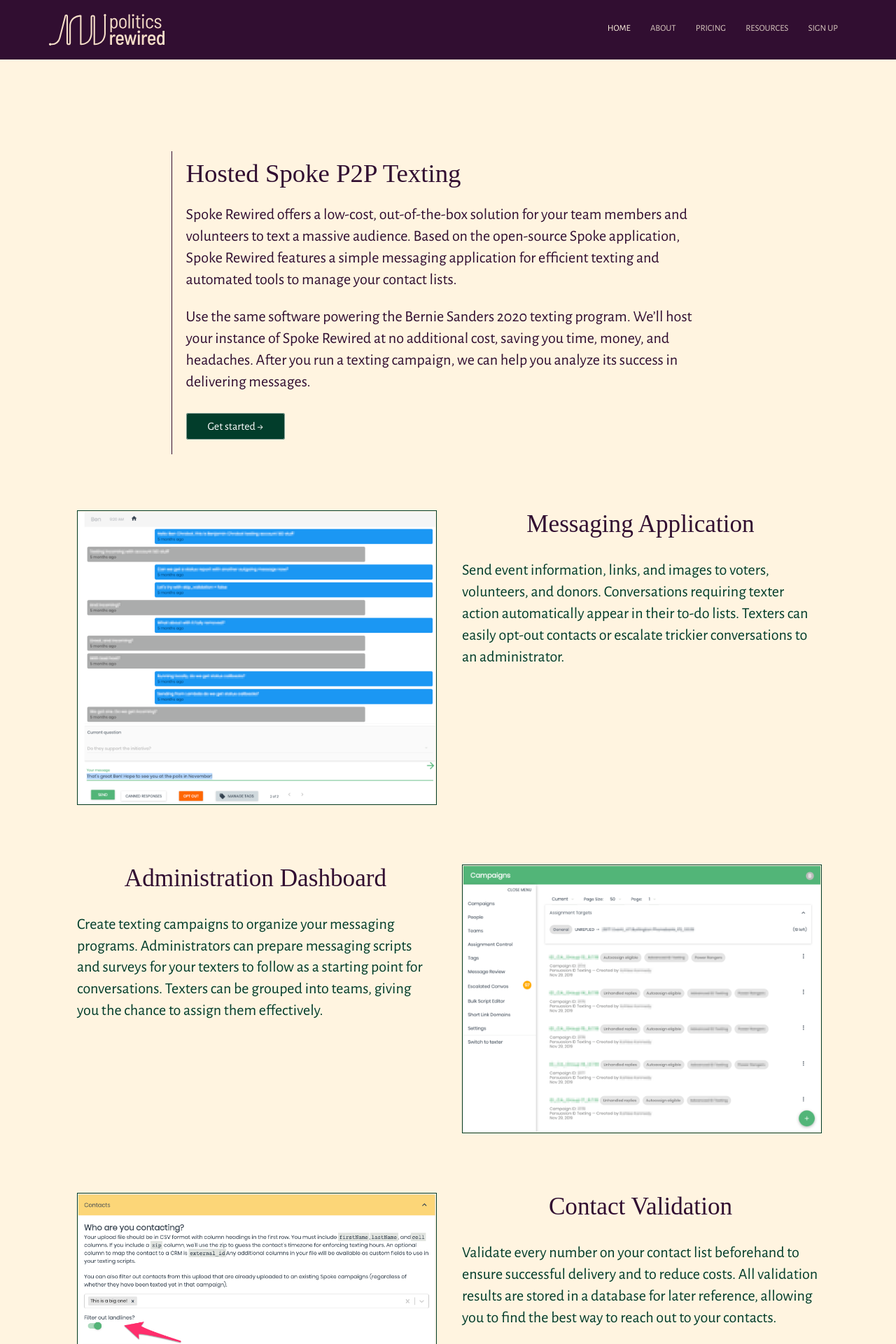
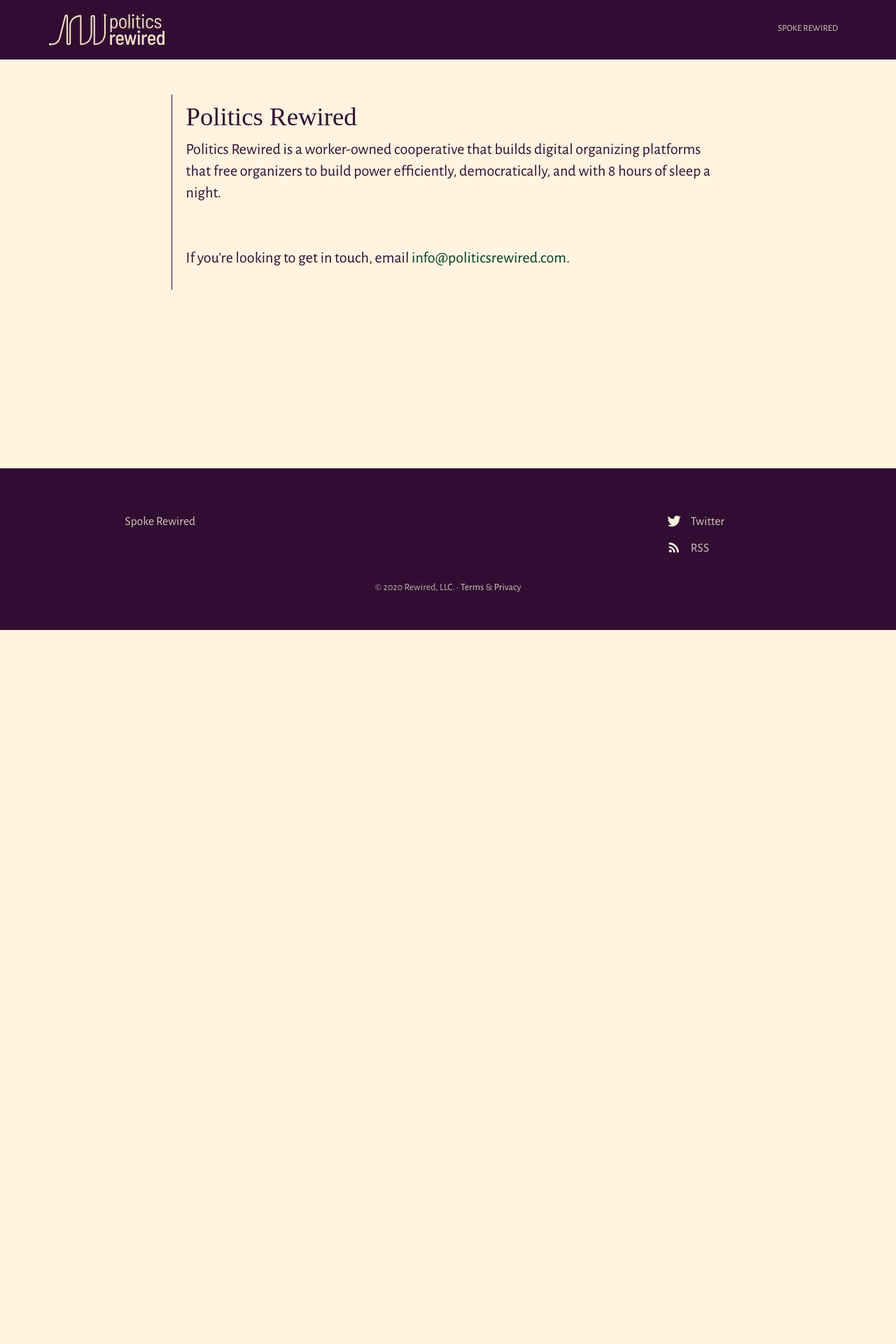
Before and after one commit to politics-rewired/politics-rewired.github.io, a Jekyll site: the page built from index.html, in a window 1280 px wide. Shown: the top 1920 px of the page at 70% size. Built offline with Jekyll 4.4.1, drawn with Linux system fonts in a browser that asks for light colours; some web fonts are replaced; after the commit the page ends 900 px from its top, so only the background shows below that; some of the changed text lies outside the part shown.

Commit message:
Revert "updating pricing, signup, deleting spoke.html, moving spoke.html to l… (#2)"
This reverts commit c429eaf8e7ed7d5776ad597962f45d7ca5f3d6df.

```diff
--- a/_includes/social-icon.html
+++ b/_includes/social-icon.html
@@ -17,6 +17,4 @@
 		<svg fill="#000000" height="24" viewBox="0 0 24 24" width="24" xmlns="http://www.w3.org/2000/svg"><path d="M10,16.5V7.5L16,12M20,4.4C19.4,4.2 15.7,4 12,4C8.3,4 4.6,4.19 4,4.38C2.44,4.9 2,8.4 2,12C2,15.59 2.44,19.1 4,19.61C4.6,19.81 8.3,20 12,20C15.7,20 19.4,19.81 20,19.61C21.56,19.1 22,15.59 22,12C22,8.4 21.56,4.91 20,4.4Z" /></svg>
 	{% when "RSS" %}
 		<svg fill="#000000" height="24" viewBox="0 0 24 24" width="24" xmlns="http://www.w3.org/2000/svg"><path d="M0 0h24v24H0z" fill="none"/><circle cx="6.18" cy="17.82" r="2.18"/><path d="M4 4.44v2.83c7.03 0 12.73 5.7 12.73 12.73h2.83c0-8.59-6.97-15.56-15.56-15.56zm0 5.66v2.83c3.9 0 7.07 3.17 7.07 7.07h2.83c0-5.47-4.43-9.9-9.9-9.9z"/></svg>
-  {% when "Github" %}
-		<svg fill="#000000" role="img" viewBox="0 0 24 24" xmlns="http://www.w3.org/2000/svg"><path d="M12 .297c-6.63 0-12 5.373-12 12 0 5.303 3.438 9.8 8.205 11.385.6.113.82-.258.82-.577 0-.285-.01-1.04-.015-2.04-3.338.724-4.042-1.61-4.042-1.61C4.422 18.07 3.633 17.7 3.633 17.7c-1.087-.744.084-.729.084-.729 1.205.084 1.838 1.236 1.838 1.236 1.07 1.835 2.809 1.305 3.495.998.108-.776.417-1.305.76-1.605-2.665-.3-5.466-1.332-5.466-5.93 0-1.31.465-2.38 1.235-3.22-.135-.303-.54-1.523.105-3.176 0 0 1.005-.322 3.3 1.23.96-.267 1.98-.399 3-.405 1.02.006 2.04.138 3 .405 2.28-1.552 3.285-1.23 3.285-1.23.645 1.653.24 2.873.12 3.176.765.84 1.23 1.91 1.23 3.22 0 4.61-2.805 5.625-5.475 5.92.42.36.81 1.096.81 2.22 0 1.606-.015 2.896-.015 3.286 0 .315.21.69.825.57C20.565 22.092 24 17.592 24 12.297c0-6.627-5.373-12-12-12"/></svg>
 {% endcase %}
--- a/_sass/elements.scss
+++ b/_sass/elements.scss
@@ -48,7 +48,7 @@
 }
 
 a {
-  color: $primary-plum;
+  color: $primary-cream;
   text-decoration: none;
 }
 
--- a/_sass/pricing.scss
+++ /dev/null
@@ -1,73 +0,0 @@
-.plans {
-	@extend %flexbox;
-	@include flex-flow(wrap);
-	padding: 50px 0 30px 0;
-
-	.plan {
-		list-style: none;
-		padding: 0;
-		margin: 0 10px 50px 10px;
-		text-align: center;
-		border: 1px solid #eee;
-		border-radius: 5px;
-		box-shadow: 0px 0px 10px #eee;
-		width: 100%;
-
-		.highlighted {
-			font-size: 1.2em
-		}
-
-		.pricing-cta {
-			padding: 0;
-			margin: 0 10px 0px 10px;
-
-
-			a {
-				display: block;
-				box-sizing: border-box;
-				padding: 0px 0;
-				border-radius: 0 0 0px 0px;
-				border: 0;
-			}
-		}
-
-		@media #{$desktop} {
-			-webkit-flex: 1;
-			flex: 1;
-		}
-
-		li {
-			border-top-right-radius: 5px;
-			border-top-left-radius: 5px;
-			padding: 20px 0;
-			h3 {
-				padding: 0;
-				margin: 0;
-				color: #fff;
-				font-weight: normal;
-			}
-		}
-	}
-}
-
-.faq {
-	@media #{$desktop} {
-		@include columns(2);
-	}
-	color: #666;
-	div {
-		break-inside: avoid;
-		padding: 25px 0;
-	}
-
-	dt {
-		font-weight: bold;
-		margin: 0 0 5px 0;
-	}
-
-	dd {
-		padding: 0;
-		margin: 0;
-
-	}
-}
--- a/_sass/variables.scss
+++ b/_sass/variables.scss
@@ -3,7 +3,7 @@
 $middle-gradient-color: mix($brand-color, $secondary-brand-color, 95%);
 
 // Breakpoints
-$tablet: "(min-width: 480px)";
+$tablet: "(min-width: 450px)";
 $mid-point: "(min-width: 620px)";
 $desktop: "(min-width: 768px)";
 
--- a/index.html
+++ b/index.html
@@ -1,56 +1,21 @@
 ---
-title: Spoke
-layout: page
-override:
-  heading: Hosted Spoke P2P Texting
-  description:
-    - Spoke Rewired offers a low-cost, out-of-the-box solution for your team members and volunteers to text a massive audience. Based on the open-source Spoke application, Spoke Rewired features a simple messaging application for efficient texting and automated tools to manage your contact lists.
-    - Use the same software powering the Bernie Sanders 2020 texting program. We’ll host your instance of Spoke Rewired at no additional cost, saving you time, money, and headaches. After you run a texting campaign, we can help you analyze its success in delivering messages.
-sections:
-  - title: Messaging Application
-    content: Send event information, links, and images to voters, volunteers, and donors. Conversations requiring texter action automatically appear in their to-do lists. Texters can easily opt-out contacts or escalate trickier conversations to an administrator.
-    image: texter.png
-  - title: Administration Dashboard
-    content: Create texting campaigns to organize your messaging programs. Administrators can prepare messaging scripts and surveys for your texters to follow as a starting point for conversations. Texters can be grouped into teams, giving you the chance to assign them effectively.
-    image: admin.png
-  - title: Contact Validation
-    content: Validate every number on your contact list beforehand to ensure successful delivery and to reduce costs. All validation results are stored in a database for later reference, allowing you to find the best way to reach out to your contacts.
-    image: filter.png
-  - title: Automatic Resource Management
-    content: As you text your lists, Spoke Rewired calculates how many numbers you need to message your contact list. From there, it automatically provisions new numbers that match the locations your organization wants.
-    image: proximity.jpg
+title: Politics Rewired
+description: Coop building political tech.
 ---
+<section class="hero">
+  <div class="text-container">
+    <h1>Politics Rewired</h1>
+    <p class="subtext">Politics Rewired is a worker-owned cooperative that builds digital organizing platforms that free organizers to build power efficiently, democratically, and with 8 hours of sleep a night.</p>
+  </div>
 
-<section class="hero">
-	<div class="text-container">
-
-  <h1>{{ page.override.heading }}</h1>
-  {% for item in page.override.description %}
-    <p>{{ item }}</p>
-  {% endfor %}
-
-  <div class="button signup-cta" style="margin: 40px auto 20px;">
-    <a href="/signup/">Get started &rarr;</a>
+  <div class="text-container">
+    <p>If you're looking to get in touch, email <a href="mailto:info@politicsrewired.com">info@politicsrewired.com</a>.</p>
   </div>
-</div>
 </section>
 
-
-
-{% for section in page.sections %}
-<section>
-  <div class="container flex">
-    <div class="text">
-      <h2>{{ section.title }}</h2>
-      <p class="subtext">{{ section.content }}</p>
-    </div>
-    <div class="image">
-    {% if section.image %}
-      <img src="/images/{{ section.image }}" />
-    {% else %}
-      [Placeholder]
-    {% endif %}
-    </div>
-  </div>
-</section>
-{% endfor %}
+{%- comment -%} <div class="content">
+  <section class="bottom-cta">
+    <h2 class="editable"><strong>Improve</strong> your sales process today</h2>
+    <div class="button alt"><a href="#">Get Started Free</a></div>
+  </section>
+</div> {%- endcomment -%}
```
Also changed, not shown: _data/footer.yml (+2 -16 lines), _data/navigation.yml (+2 -18 lines), about.html (deleted, +0 -21 lines), pricing.html (deleted, +0 -89 lines), signup.html (deleted, +0 -17 lines), spoke.html (added, +129 -0 lines).
